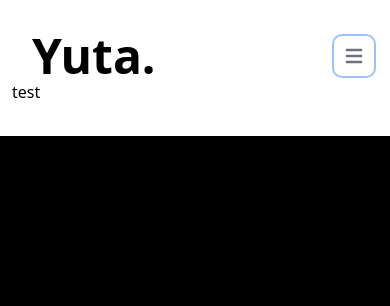
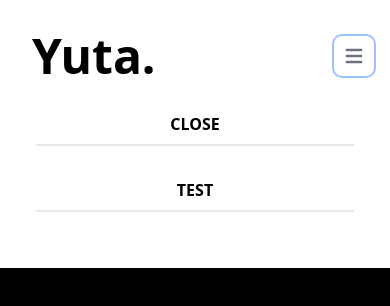
Before and after one commit to GoRuGoo/Next-gorugo-frontend, a Next.js app: page / in a window 390 px wide. Both pictures are taken after a click on the button "Open main menu". Shown: the top 306 px of the page. Built offline with nearby package versions, Linux system fonts and the light colour scheme; a web font is replaced by a local one.

Commit message:
wip: メニューの並びは設定完了。残りは下方デザイン

```diff
--- a/components/layouts/Header.js
+++ b/components/layouts/Header.js
@@ -35,8 +35,18 @@ export default function Header() {
           </svg>
         </button>
         {openMenu ? (
-          <div className=" w-full md:block md:w-auto ">
-            <a>test</a>
+          <div className="flex-row  block md:hidden container items-center ">
+            <ul className="text-center font-bold">
+              <li className="border-b-2 p-2 m-6 " onClick={menuFunction}>
+                CLOSE
+              </li>
+              <li
+                className="border-b-2 p-2 m-6
+              "
+              >
+                TEST
+              </li>
+            </ul>
           </div>
         ) : undefined}
         <div className="hidden w-full md:block md:w-auto ">
```
Also changed, not shown: styles/globals.css (line endings or trailing spaces).
